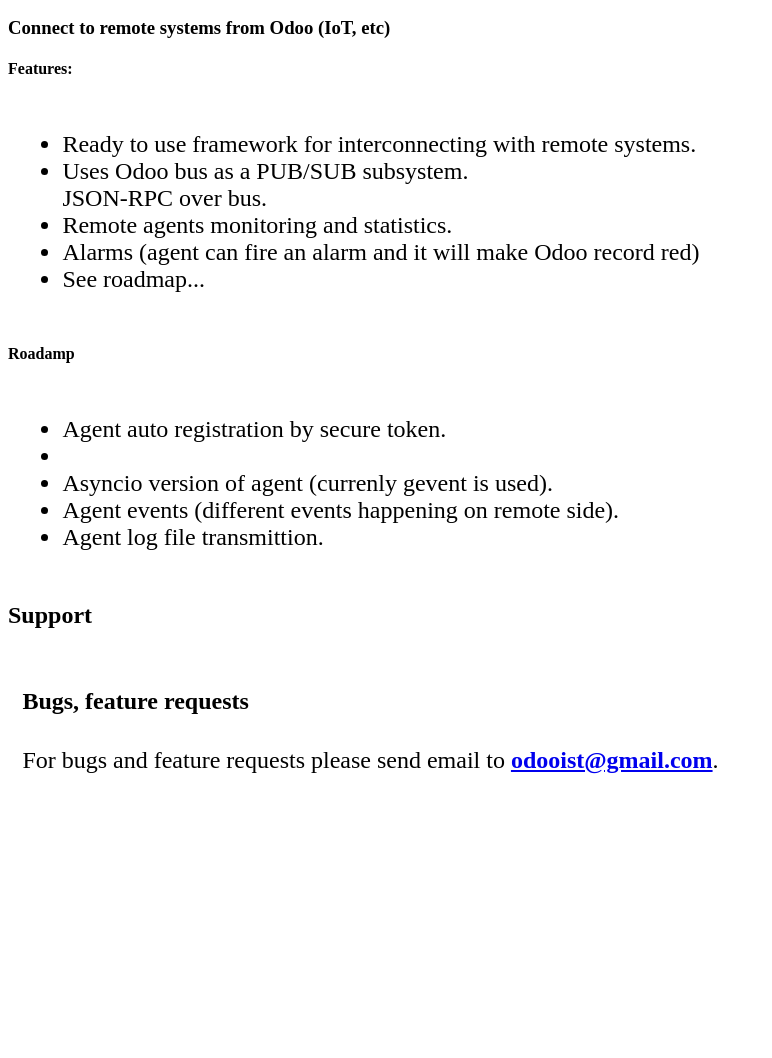
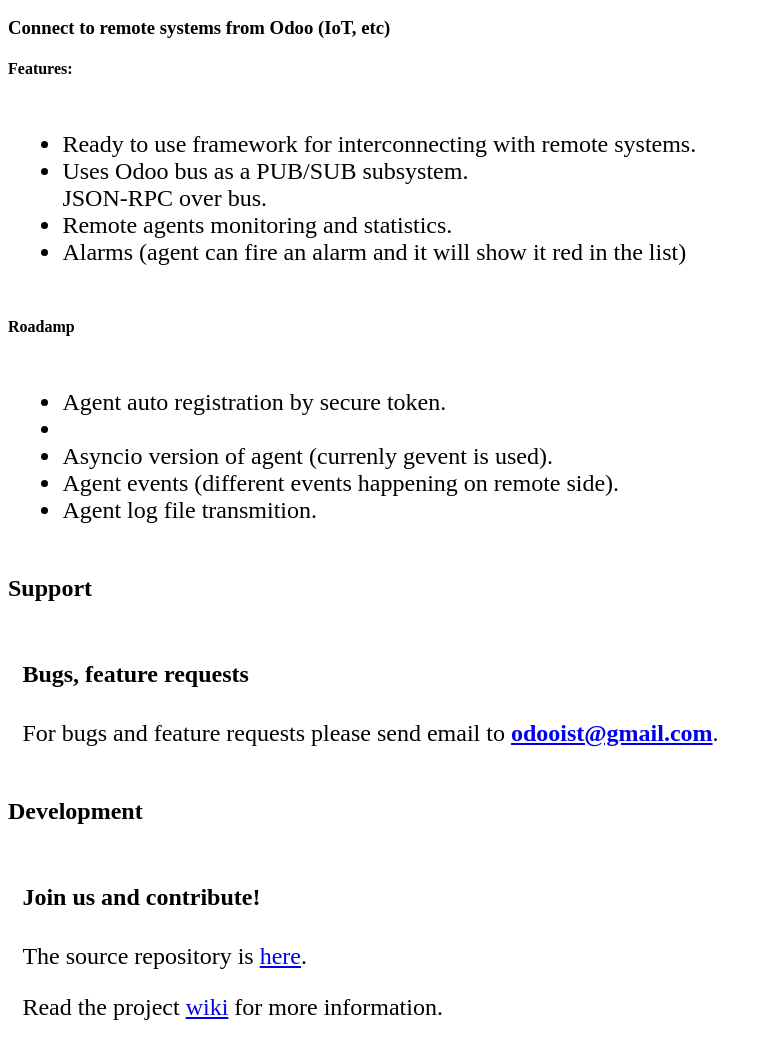
Before and after one commit to litnimax/remote_agent, a plain HTML site: page static/description/index.html in a window 1280 px wide. Shown: the part 38-1096 px from the top of the page, without its empty margins (0-772 px from the left). Before the commit the page ends 851 px from the top, so only its background shows below. Drawn offline with Linux system fonts and the light colour scheme.

Commit message:
Description update

```diff
--- a/static/description/index.html
+++ b/static/description/index.html
@@ -24,7 +24,7 @@
           Uses Odoo bus as a PUB/SUB subsystem.
         </li>
 
-        <i class="fa fa-circle-o text-primary"></i>
+        <i class="fa fa-check-circle-o text-primary"></i>
           JSON-RPC over bus.
         </li>
 
@@ -36,13 +36,7 @@
 
         <li>
         <i class="fa fa-check-circle-o text-primary"></i>
-          Alarms (agent can fire an alarm and it will make Odoo record red)
-        </li>
-
-
-        <li>
-        <i class="fa fa-check-circle-o text-primary"></i>
-          See roadmap...
+          Alarms (agent can fire an alarm and it will show it red in the list)
         </li>
 
       </ul>
@@ -79,7 +73,7 @@
 
         <li>
         <i class="fa fa-circle-o text-primary"></i>
-          Agent log file transmittion.
+          Agent log file transmition.
         </li>
 
     </div>
@@ -97,3 +91,17 @@
         </div>
     </div>
 </section>
+
+<section class="oe_container">
+    <div class="oe_row oe_spaced">
+        <h2 class="oe_slogan">Development</h2>
+        <div class="oe_span12" style="padding:0.3em 0.6em; font-size: 150%;">
+            <h4 class="oe_slogan">Join us and contribute!</h4 class="oe_slogan">
+            <p>
+              The source repository is <a href="http://github.com/litnimax/remote_agent">here</a>.
+            </p>
+            <p>
+              Read the project <a href="https://github.com/litnimax/remote_agent/wiki">wiki</a> for more information.
+        </div>
+    </div>
+</section>
```
